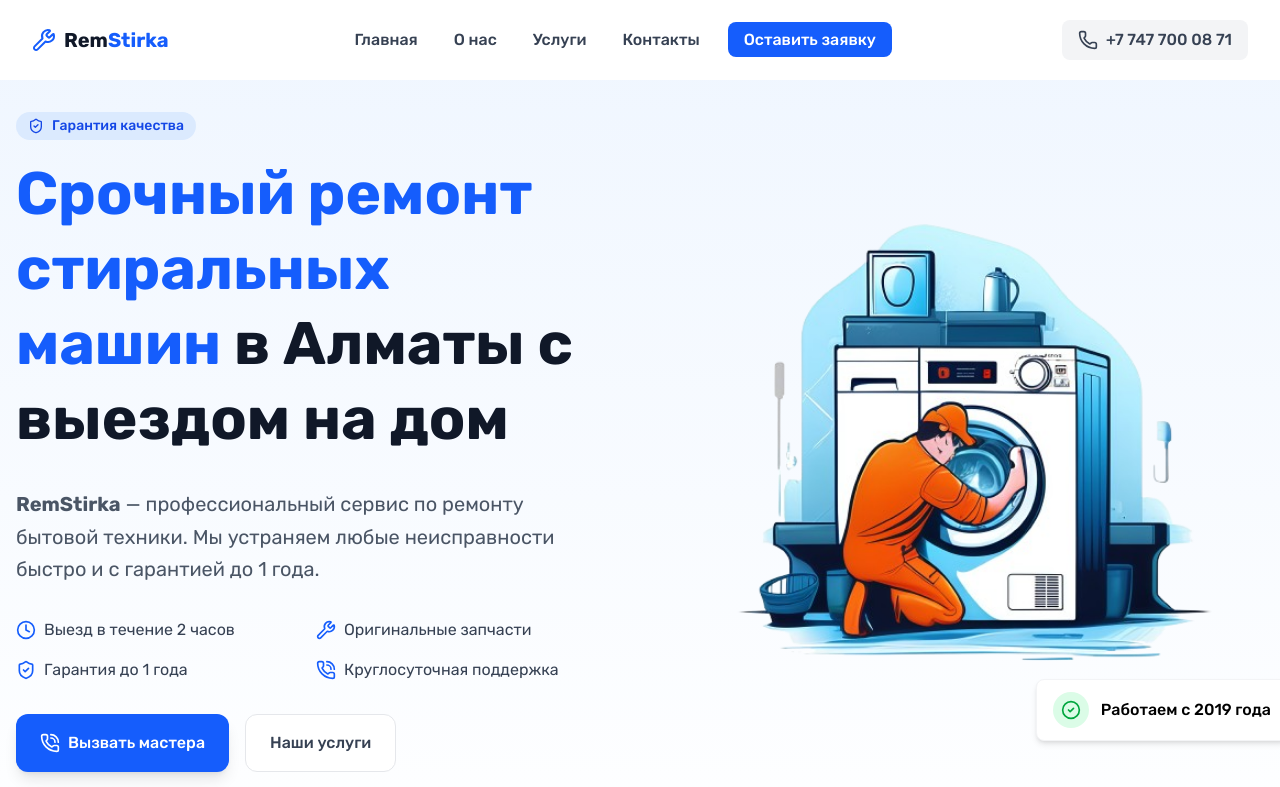
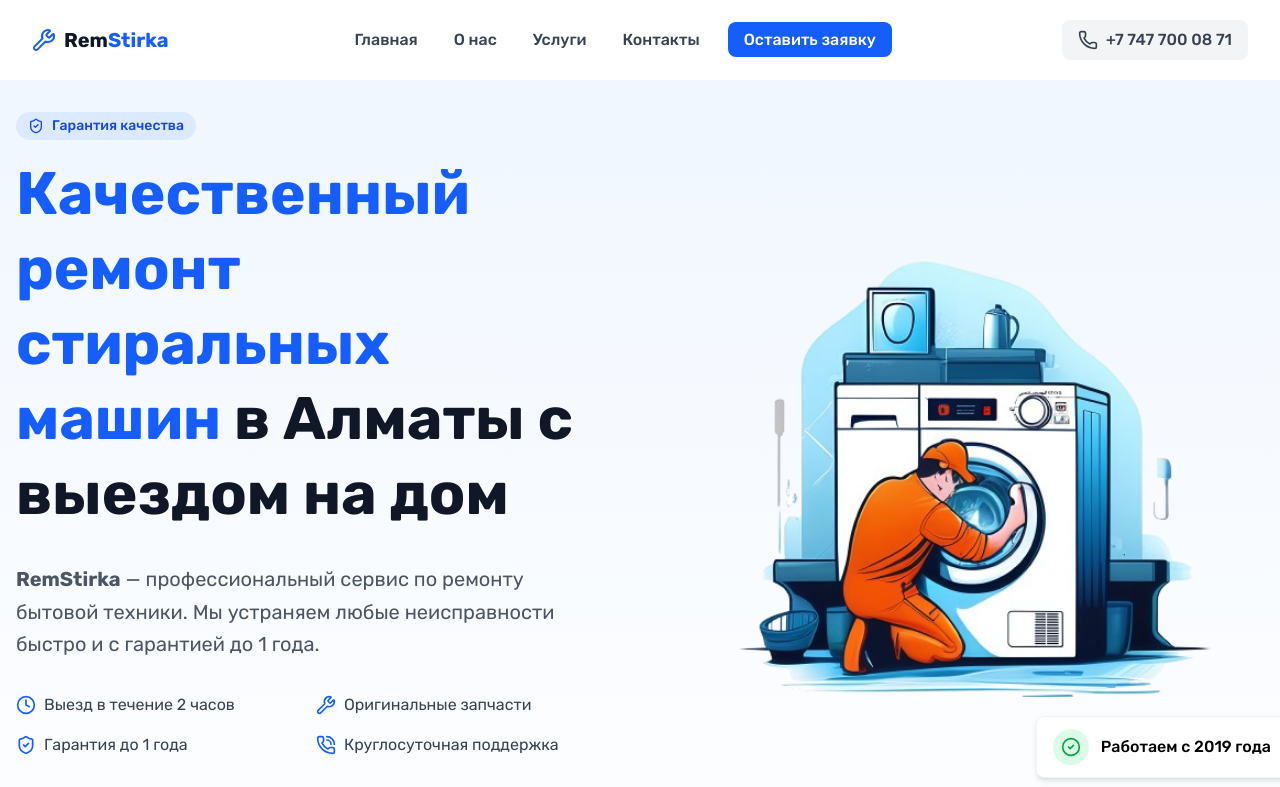
Before and after one commit to Ravil2/RemStirka, a Next.js app: page / in a window 1280 px wide. Shown: the top 787 px of the page. Built offline with nearby package versions, Linux system fonts and the light colour scheme.

Commit message:
Update Hero.jsx

```diff
--- a/src/components/Hero.jsx
+++ b/src/components/Hero.jsx
@@ -24,7 +24,7 @@ export default function Hero() {
 
             <h1 className="text-4xl sm:text-5xl md:text-6xl font-bold leading-tight text-gray-900">
               <span className="text-blue-600">
-                Срочный ремонт стиральных машин
+                Качественный ремонт стиральных машин
               </span>{' '}
               в Алматы с выездом на дом
             </h1>
```
